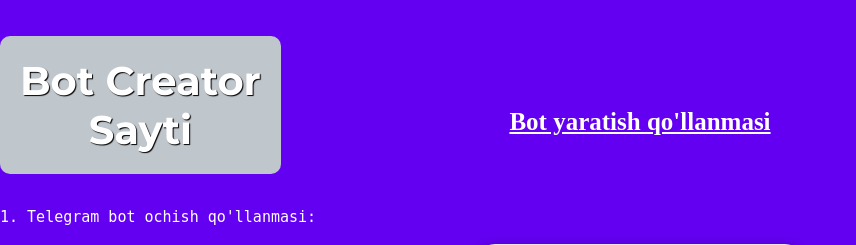
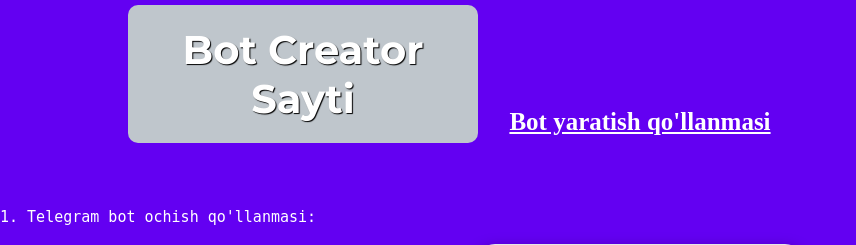
Before and after one commit to mmuzi3427/Makerbotveb, a PHP site: page / in a window 1280 px wide. Shown: the top 245 px of the page, without its empty margins (0-856 px from the left). Run offline with PHP 8.4, Linux system fonts and the light colour scheme; some libraries are stand-ins or nearby versions.

Commit message:
Update style.css

```diff
--- a/style.css
+++ b/style.css
@@ -25,6 +25,9 @@ body {
   transition: 2s;
   z-index: 1;
   position:fixed;
+  width:80%;
+  top:5px;
+  left:10%;
 }
 
 .builder:hover {
```
